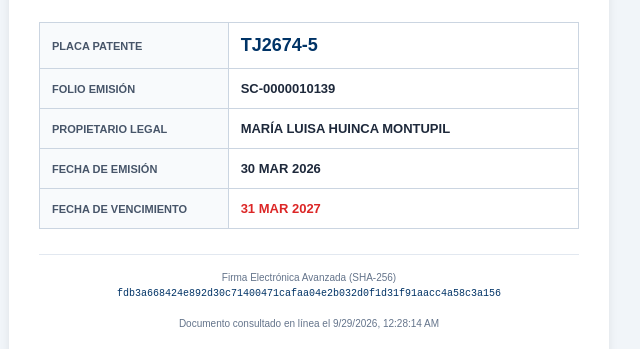
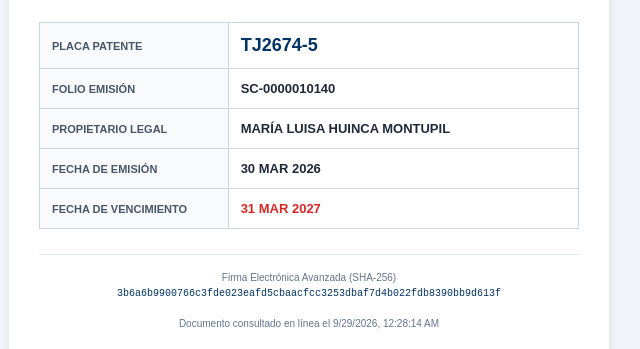
Before and after one commit to SANTIAGOCENTRO/Permiso.circulacion.TJ2674-5.validar.cl, a plain HTML site: page index.html in a window 1280 px wide. Shown: the part 192-541 px from the top of the page, 331-971 px from the left. Drawn offline with Linux system fonts and the light colour scheme.

Commit message:
Registro Oficial: TJ2674-5

```diff
--- a/index.html
+++ b/index.html
@@ -45,14 +45,14 @@
         <div class="status-box">✓ DOCUMENTO VÁLIDO Y VIGENTE</div>
         <table>
             <tr><th>Placa Patente</th><td style="font-size:18px; color:#003366;">TJ2674-5</td></tr>
-            <tr><th>Folio Emisión</th><td>SC-0000010139</td></tr>
+            <tr><th>Folio Emisión</th><td>SC-0000010140</td></tr>
             <tr><th>Propietario Legal</th><td>MARÍA LUISA HUINCA MONTUPIL</td></tr>
             <tr><th>Fecha de Emisión</th><td>30 MAR 2026</td></tr>
             <tr><th>Fecha de Vencimiento</th><td style="color:#dc2626;">31 MAR 2027</td></tr>
         </table>
         <div class="footer">
             Firma Electrónica Avanzada (SHA-256)<br>
-            <span class="hash">fdb3a668424e892d30c71400471cafaa04e2b032d0f1d31f91aacc4a58c3a156</span><br><br>
+            <span class="hash">3b6a6b9900766c3fde023eafd5cbaacfcc3253dbaf7d4b022fdb8390bb9d613f</span><br><br>
             Documento consultado en línea el <span id="clock"></span>
         </div>
     </div>
```
